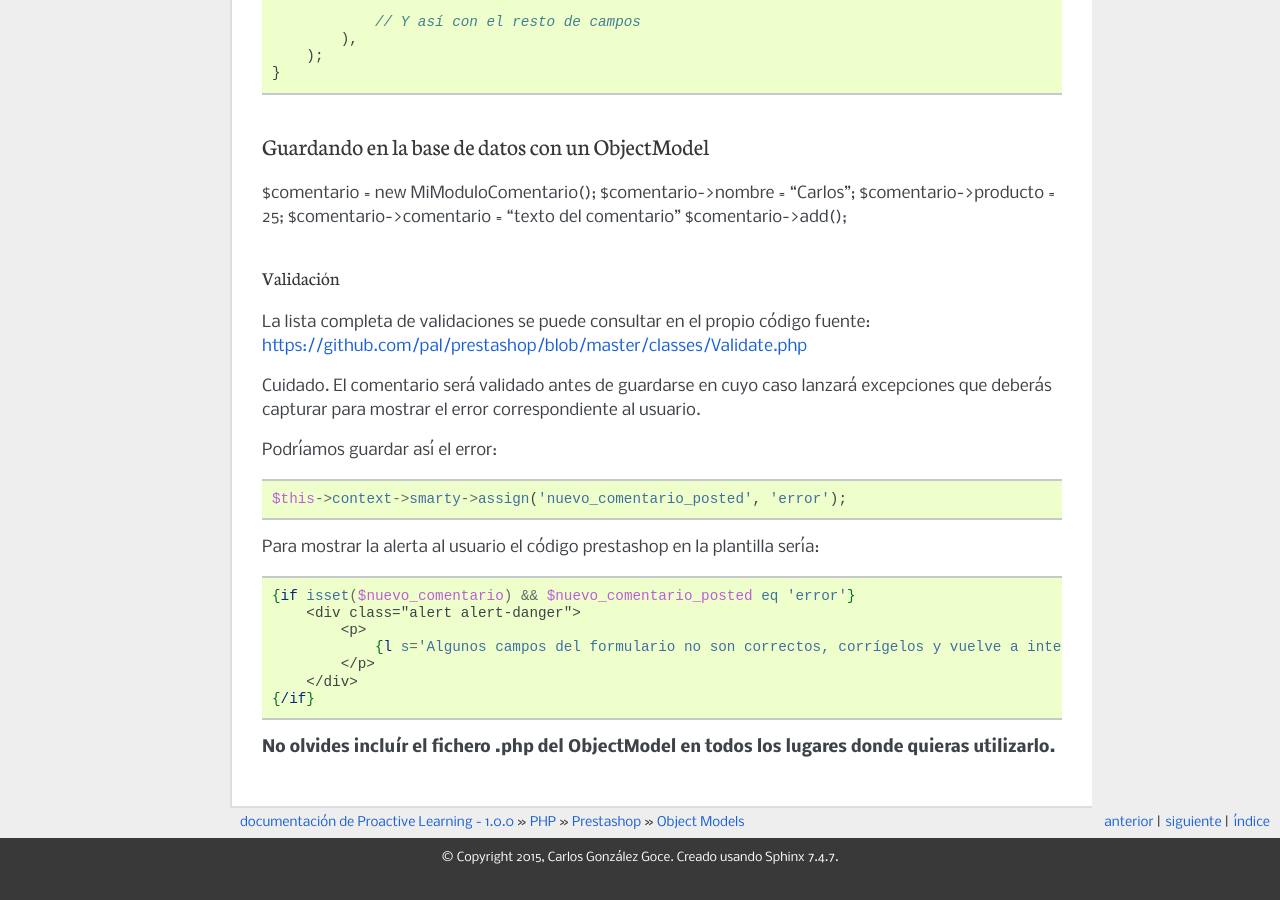
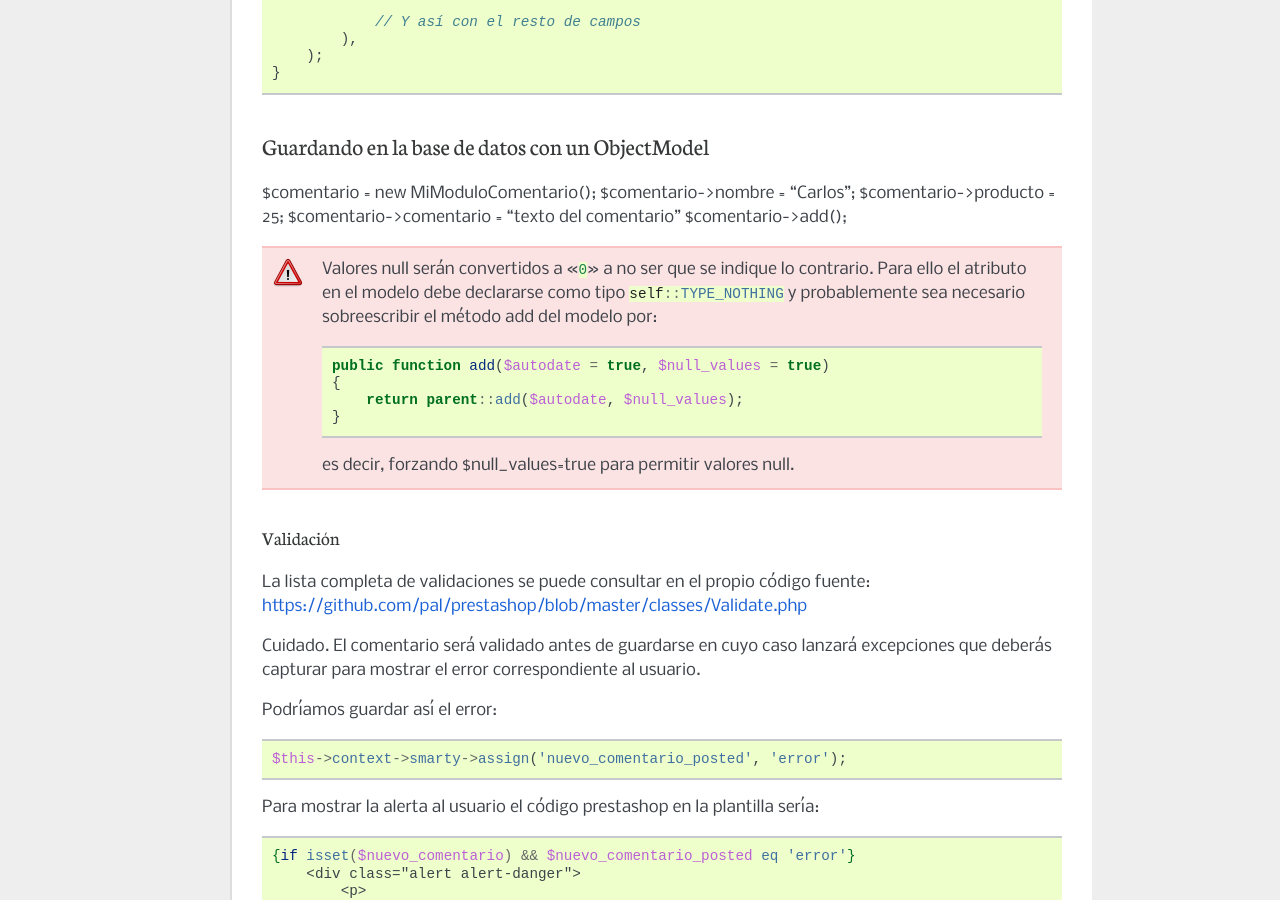
Before and after one commit to carlosgoce/proactive-learning, a Sphinx documentation site: the page built from docs/php/prestashop/objectmodels.rst, in a window 1280 px wide and 900 px high, scrolled down 1033 px. Built offline with Sphinx 7.4.7, drawn with Linux system fonts in a browser that asks for light colours; before the commit the page ends 1910 px from its top, so only the background shows below that.

Commit message:
Add object model warning

```diff
--- a/docs/php/prestashop/objectmodels.rst
+++ b/docs/php/prestashop/objectmodels.rst
@@ -64,6 +68,21 @@ $comentario->comentario = 'texto del comentario'
 $comentario->add();
 
 
+.. warning:: Valores null serán convertidos a ":php:`0`" a no ser que se indique
+    lo contrario. Para ello el atributo en el modelo debe declararse como tipo
+    :php:`self::TYPE_NOTHING` y probablemente sea necesario sobreescribir el método
+    add del modelo por:
+
+    .. code-block:: php
+
+        public function add($autodate = true, $null_values = true)
+        {
+            return parent::add($autodate, $null_values);
+        }
+
+    es decir, forzando $null_values=true para permitir valores null.
+
+
 Validación
 ----------
 
```
Also changed, not shown: other parts of docs/php/prestashop/objectmodels.rst (+4 -0 lines).
